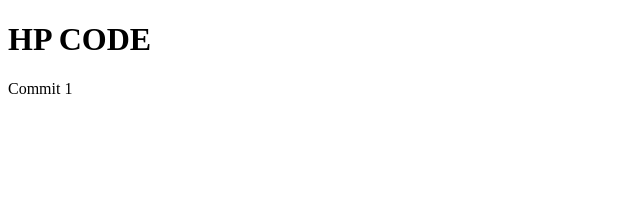
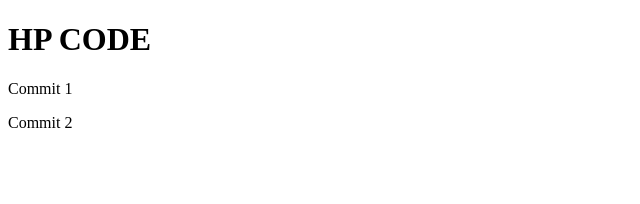
Before and after one commit to ahmed5302/git-training, an Angular app: page / in a window 1280 px wide. Shown: the top 204 px of the page, without its empty margins (0-640 px from the left). Built offline with nearby package versions, Linux system fonts and the light colour scheme.

Commit message:
Second commit

```diff
--- a/src/app/app.component.html
+++ b/src/app/app.component.html
@@ -1,2 +1,3 @@
 <h1>HP CODE</h1>
 <p>Commit 1</p>
+<p>Commit 2</p>
```
